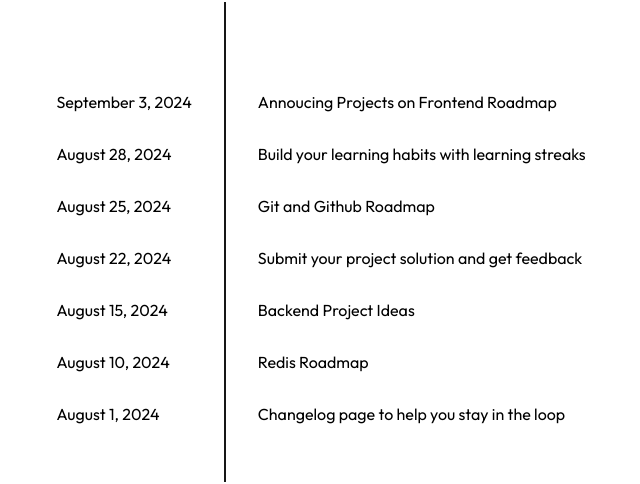
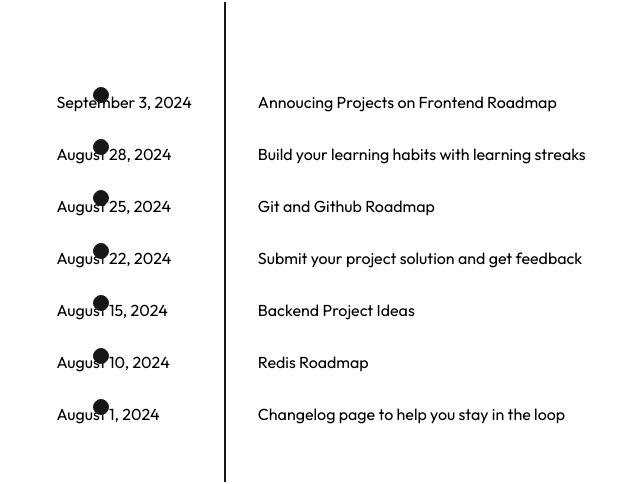
Before and after one commit to nathanmontt/RFEP-Changelog-Component, a plain HTML site: page src/index.html in a window 1280 px wide. Shown: the part 199-683 px from the top of the page, without its empty margins (319-959 px from the left). Drawn offline with Linux system fonts and the light colour scheme.

Commit message:
Término do projeto

```diff
--- a/src/assets/main.css
+++ b/src/assets/main.css
@@ -87,14 +87,43 @@ main {
     height: 30em;
 }
 
-/* .line::before, .line::after {
+
+.dot {
     position: absolute;
-    content: '';
-    top: 0;
-    bottom: 0;
-    right: 0;
-    left: 0;
-} */
+    border: var(--diffMeasure) solid var(--primary);
+    border-radius: 100%;
+    background-color: var(--primary);
+    width: var(--mainMeasure);
+    height: var(--mainMeasure);
+    top: 17.9em;
+    /* bottom: 0; */
+    right: 53.25em;
+    /* left: 0; */
+}
+
+.dot:nth-child(1) {
+    margin-top: 19.5em;
+}
+
+.dot:nth-child(2) {
+    margin-top: 16.3em;
+}
+
+.dot:nth-child(3) {
+    margin-top: 13em;
+}
+
+.dot:nth-child(4) {
+    margin-top: 9.7em;
+}
+
+.dot:nth-child(5) {
+    margin-top: 6.4em;
+}
+
+.dot:nth-child(6) {
+    margin-top: 3.2em;
+}
 
 #changelog-middle #desc {}
 #changelog-middle #desc .container-holder-changes {}
--- a/src/index.html
+++ b/src/index.html
@@ -42,7 +42,16 @@
                 <p class="time-period">August 1, 2024</p>
             </section>
 
-            <section class="line"></section>
+            <section class="line">
+                <div class="dot"></div>
+                <div class="dot"></div>
+                <div class="dot"></div>
+                <div class="dot"></div>
+                <div class="dot"></div>
+                <div class="dot"></div>
+                <div class="dot"></div>
+            </section>
+
 
             <section id="desc">
                 <div class="container-holder-changes">
```
